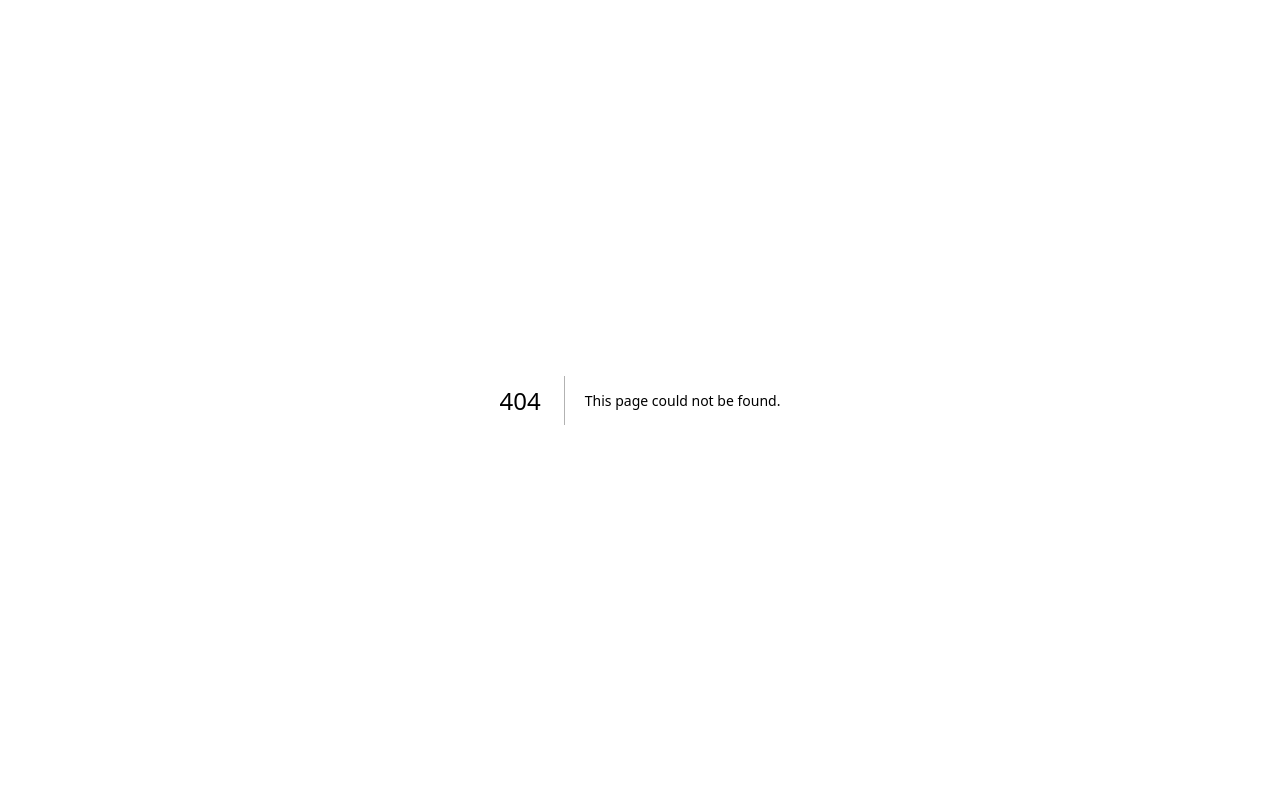
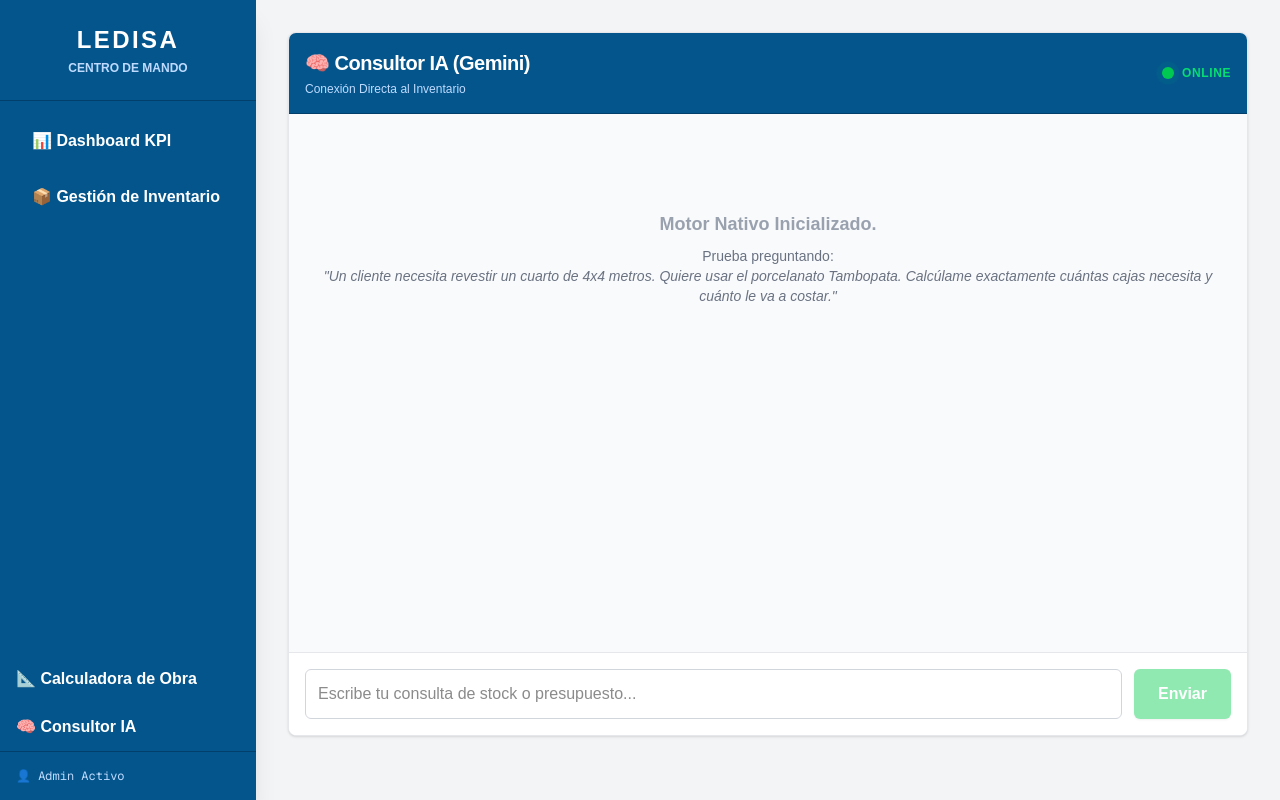
Before and after one commit to W4t4r1/ledisa-frontend, a Next.js app: page /admin/consultor in a window 1280 px wide. Before the commit this address had no page. Built offline with nearby package versions, Linux system fonts and the light colour scheme.

Commit message:
Despliega Consultor IA Estratégico y motor de ventas cruzadas

```diff
--- /dev/null
+++ b/app/admin/consultor/page.tsx
@@ -0,0 +1,120 @@
+'use client'
+
+import { useState, useRef, useEffect } from 'react'
+
+export default function ConsultorPage() {
+  // Estado 100% controlado por nosotros
+  const [mensajes, setMensajes] = useState<{role: string, content: string}[]>([])
+  const [input, setInput] = useState('')
+  const [cargando, setCargando] = useState(false)
+  const messagesEndRef = useRef<HTMLDivElement>(null)
+
+  useEffect(() => {
+    messagesEndRef.current?.scrollIntoView({ behavior: 'smooth' })
+  }, [mensajes])
+
+  // Motor de envío nativo (Fetch API)
+  const enviarMensaje = async (e: React.FormEvent) => {
+    e.preventDefault()
+    if (!input.trim() || cargando) return
+
+    const textoUsuario = input
+    setInput('') // Limpiamos la caja al instante
+
+    // Agregamos la pregunta a la pantalla
+    setMensajes(prev => [...prev, { role: 'user', content: textoUsuario }])
+    setCargando(true)
+
+    try {
+      // Llamada directa a nuestro propio servidor
+   const res = await fetch('/api/inventario/chat', {
+        method: 'POST',
+        headers: { 'Content-Type': 'application/json' },
+        body: JSON.stringify({ prompt: textoUsuario })
+      })
+
+      const data = await res.json()
+
+      if (data.error) throw new Error(data.error)
+
+      // Agregamos la respuesta de la IA a la pantalla
+      setMensajes(prev => [...prev, { role: 'assistant', content: data.respuesta }])
+    } catch (error: any) {
+      setMensajes(prev => [...prev, { role: 'assistant', content: '❌ Error: ' + error.message }])
+    } finally {
+      setCargando(false)
+    }
+  }
+
+  return (
+    <div className="flex flex-col h-[calc(100vh-6rem)] bg-white rounded-lg shadow-sm border border-gray-200 overflow-hidden">
+
+      {/* CABECERA */}
+      <div className="p-4 bg-[#04558C] text-white border-b border-[#033f6b] flex justify-between items-center">
+        <div>
+          <h2 className="text-xl font-black tracking-tight">🧠 Consultor IA (Gemini)</h2>
+          <p className="text-xs text-blue-200 mt-1">Conexión Directa al Inventario</p>
+        </div>
+        <div className="flex items-center gap-2">
+          <span className="relative flex h-3 w-3">
+            <span className="animate-ping absolute inline-flex h-full w-full rounded-full bg-green-400 opacity-75"></span>
+            <span className="relative inline-flex rounded-full h-3 w-3 bg-green-500"></span>
+          </span>
+          <span className="text-xs font-bold text-green-400 tracking-wider">ONLINE</span>
+        </div>
+      </div>
+
+      {/* ÁREA DE MENSAJES */}
+      <div className="flex-1 overflow-y-auto p-4 space-y-4 bg-gray-50">
+        {mensajes.length === 0 && (
+          <div className="text-center text-gray-500 mt-20">
+            <p className="font-bold text-lg text-gray-400">Motor Nativo Inicializado.</p>
+            <p className="text-sm mt-2">Prueba preguntando: <br/><em>"Un cliente necesita revestir un cuarto de 4x4 metros. Quiere usar el porcelanato Tambopata. Calcúlame exactamente cuántas cajas necesita y cuánto le va a costar."</em></p>
+          </div>
+        )}
+
+        {mensajes.map((m, idx) => (
+          <div key={idx} className={`flex ${m.role === 'user' ? 'justify-end' : 'justify-start'}`}>
+            <div className={`max-w-[85%] rounded-lg p-4 shadow-sm ${
+              m.role === 'user'
+                ? 'bg-[#04558C] text-white rounded-br-none'
+                : 'bg-white border border-gray-200 text-gray-800 rounded-bl-none'
+            }`}>
+              <span className="font-black text-xs block mb-2 opacity-50 uppercase tracking-wider">
+                {m.role === 'user' ? 'Tú' : 'Consultor LEDISA'}
+              </span>
+              <div className="whitespace-pre-wrap text-sm leading-relaxed">{m.content}</div>
+            </div>
+          </div>
+        ))}
+
+        {cargando && (
+          <div className="flex justify-start">
+            <div className="bg-white border border-gray-200 rounded-lg p-4 text-sm flex gap-2 items-center shadow-sm rounded-bl-none">
+              <span className="font-bold text-[#04558C]">Analizando inventario...</span>
+            </div>
+          </div>
+        )}
+        <div ref={messagesEndRef} />
+      </div>
+
+      {/* FORMULARIO BLINDADO */}
+      <form onSubmit={enviarMensaje} className="p-4 bg-white border-t border-gray-200 flex gap-3">
+        <input
+          value={input}
+          onChange={(e) => setInput(e.target.value)}
+          placeholder="Escribe tu consulta de stock o presupuesto..."
+          className="flex-1 border border-gray-300 rounded-md p-3 focus:outline-none focus:border-[#04558C]"
+          disabled={cargando}
+        />
+        <button
+          type="submit"
+          disabled={cargando || !input.trim()}
+          className="bg-[#25D366] hover:bg-[#128C7E] text-white px-6 py-3 rounded-md font-bold transition-colors disabled:opacity-50 shadow-sm"
+        >
+          {cargando ? 'Calculando...' : 'Enviar'}
+        </button>
+      </form>
+    </div>
+  )
+}
--- a/app/admin/layout.tsx
+++ b/app/admin/layout.tsx
@@ -28,6 +28,9 @@ export default function AdminLayout({
         <Link href="/admin/calculadora" className="block px-4 py-3 rounded hover:bg-[#033f6b] transition-colors font-semibold">
             📐 Calculadora de Obra
           </Link>
+          <Link href="/admin/consultor" className="block px-4 py-3 rounded hover:bg-[#033f6b] transition-colors font-semibold">
+            🧠 Consultor IA
+          </Link>
 
         <div className="p-4 border-t border-[#033f6b]">
           <div className="text-xs text-blue-200 font-mono break-all">
--- /dev/null
+++ b/app/api/inventario/chat/route.ts
@@ -0,0 +1,61 @@
+import { createGoogleGenerativeAI } from '@ai-sdk/google'
+import { generateText } from 'ai'
+import { getInventarioCompleto } from '../../../lib/inventario.service'
+
+export const maxDuration = 30
+
+// 1. Inicialización ESTRICTA del proveedor.
+// Le pasamos la llave explícitamente en lugar de dejar que la librería adivine.
+const google = createGoogleGenerativeAI({
+  apiKey: process.env.GOOGLE_GENERATIVE_AI_API_KEY || '',
+})
+
+export async function POST(req: Request) {
+  try {
+    // 2. Nuestro detector de mentiras de infraestructura
+    if (!process.env.GOOGLE_GENERATIVE_AI_API_KEY) {
+      throw new Error("ERROR CRÍTICO: El servidor no está leyendo tu GOOGLE_GENERATIVE_AI_API_KEY. ¿Reiniciaste la terminal?")
+    }
+
+    const { prompt } = await req.json()
+    const inventario = await getInventarioCompleto()
+
+    const contextoInventario = inventario.map((item: any) =>
+      `- [CÓDIGO: ${item.id}] ${item.nombre} | Stock: ${item.stock} | Precio: S/.${item.precio} | Rendimiento: ${item.m2_caja || 0} m2/caja`
+    ).join('\n')
+
+      const systemPrompt = `
+      Eres el Asesor Comercial Estratégico y Diseñador de Interiores Principal del sistema interno de LEDISA, una tienda de mayólicas y acabados en San Martín de Porres.
+
+      INVENTARIO ACTUAL EN TIEMPO REAL:
+      ${contextoInventario}
+
+      TUS DOS FUNCIONES PRINCIPALES:
+
+      1. COTIZADOR MATEMÁTICO IMPLACABLE:
+      - Si te piden calcular material, usa la fórmula: Cajas = (Area Neta + 10% merma) / Rendimiento por caja.
+      - Redondea SIEMPRE las cajas hacia arriba (ej. 12.1 = 13 cajas).
+      - Calcula el precio total: cajas * precio unitario.
+      - Valida el stock. Si falta stock, lanza una alerta y sugiere un producto similar que sí tengamos.
+
+      2. CONSULTOR DE VENTAS Y DISEÑO:
+      - Si te piden recomendaciones, actúa como un experto en interiores. Sugiere combinaciones lógicas (ej. un piso maderado cálido necesita paredes claras; un porcelanato brillante amplía espacios pequeños).
+      - Cross-Selling (Venta Cruzada): Si cotizan un piso o pared, recuérdales siempre que necesitan Pegamento y Fragua, e intenta calcularlos si tienes los datos en el inventario.
+      - Tono persuasivo: Redacta tus recomendaciones de manera que el administrador pueda copiarlas y pegarlas directamente al cliente por WhatsApp para cerrar la venta.
+
+      REGLA DE ORO INQUEBRANTABLE: Jamás inventes productos, marcas, colores o precios que no existan explícitamente en la lista del inventario proporcionada arriba. Si no lo vendemos, di que no lo tenemos.
+    `
+
+    // 3. Llamada al modelo oficial, sin inventar nombres
+    const { text } = await generateText({
+      model: google('gemini-2.5-flash'),
+      system: systemPrompt,
+      prompt: prompt,
+    })
+
+    return Response.json({ respuesta: text })
+
+  } catch (error: any) {
+    return Response.json({ error: error.message }, { status: 500 })
+  }
+}
--- a/package.json
+++ b/package.json
@@ -9,7 +9,10 @@
     "lint": "eslint"
   },
   "dependencies": {
+    "@ai-sdk/google": "^3.0.43",
+    "@ai-sdk/react": "^3.0.118",
     "@supabase/supabase-js": "^2.97.0",
+    "ai": "^6.0.116",
     "next": "16.1.6",
     "react": "19.2.3",
     "react-dom": "19.2.3"
```
Also changed, not shown: 1 other file (tests, documents, lock files or other folders).
